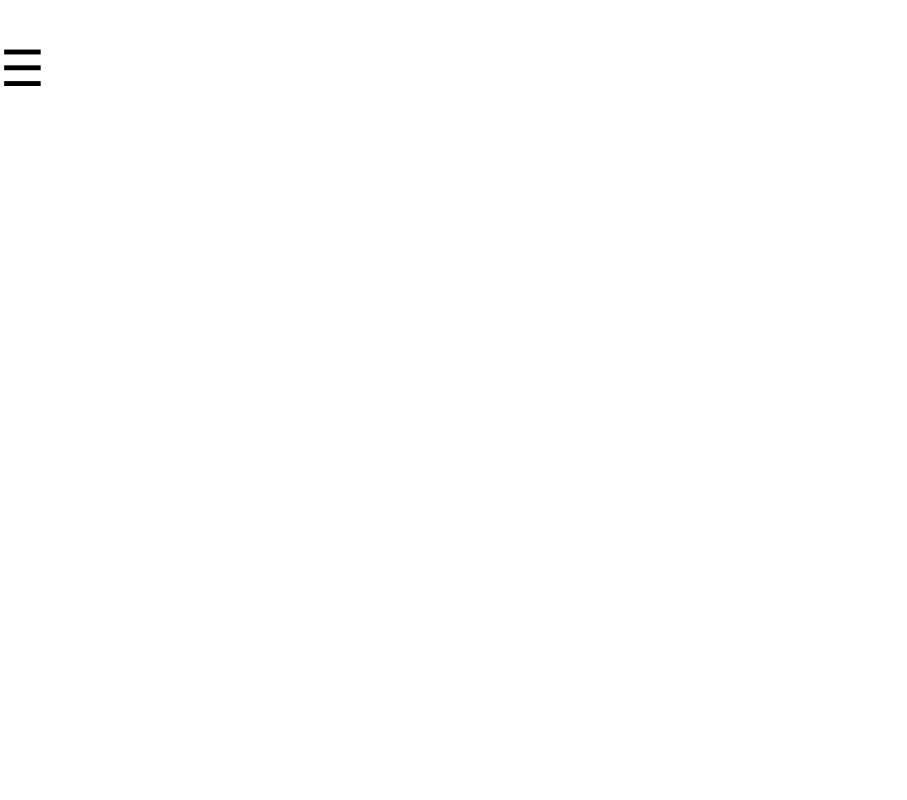
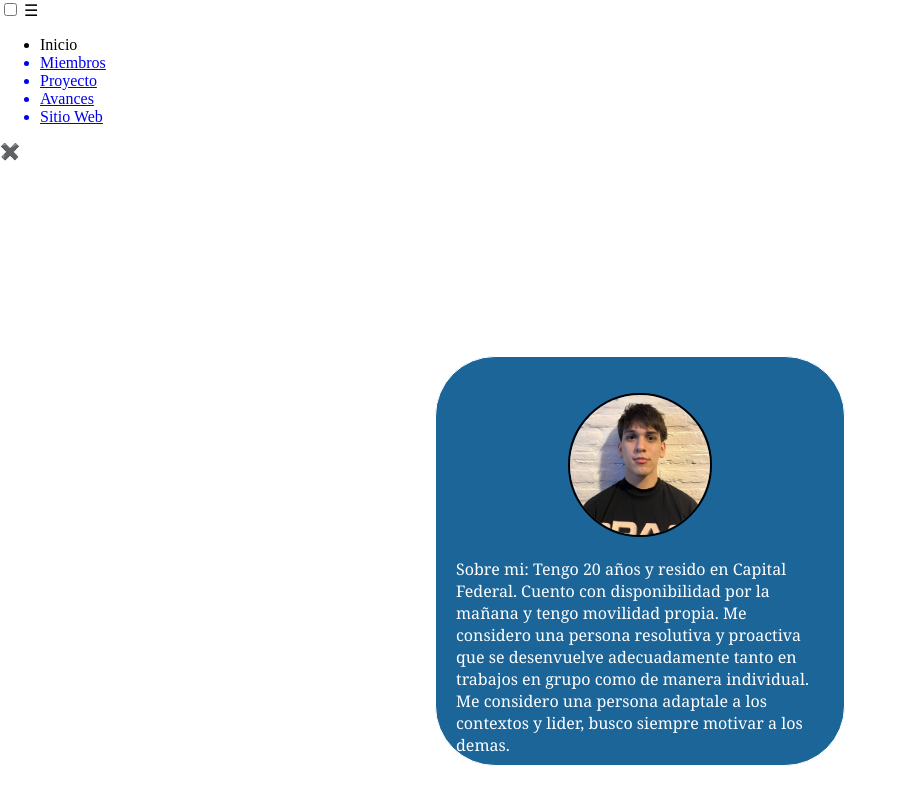
Before and after one commit to nacostalopez/CVnicolasacosta, a plain HTML site: page index.html in a window 1280 px wide. Shown: the top 800 px of the page, without its empty margins (0-907 px from the left). Drawn offline with Linux system fonts and the light colour scheme.

Commit message:
Update index.html

```diff
--- a/index.html
+++ b/index.html
@@ -7,21 +7,28 @@
 </head>
 <body>
 
-        <div class="container">
-            <div class="btn-menu">
-                <label for="btn-menu">☰</label>
-            </div>
-            <div class="capa"></div>
-            <input type="checkbox" id="btn-menu">
-            <div class="container-menu">
-                <div class="cont-menu">
-                    <nav>
-                        <a href="index.html">Pagina Principal</a>
-                        <a href="formacion.html">Formacion</a>
-                        <a href="experiencia_laboral.html">Experiencia Laboral</a>
-                        <a href="contacto.html">Datos de contacto</a>
-                        <a href="habilidades.html">Habilidades</a>
-                    </nav>
+    <nav class="titulo">
+        <div class="botondiv">
+            <input type="checkbox" id="menu">
+            <label for="menu"> ☰ </label>
+            <ul class="lista">
+                <li class="inicio">Inicio</li>
+                </a>
+                <a class="contacto" href="contacto.html">
+                    <li class="miembros">Miembros</li>
+                </a>
+                <a class="Experiencia Laboral" href="experiencia_laboral.html">
+                    <li>Proyecto</li>
+                </a>
+                <a class="educacion" href="formacion.html">
+                    <li>Avances</li>
+                </a>
+                <a class="habilidades" href="habilidades.html">
+                    <li>Sitio Web</li>
+                </a>
+            </ul>
+        </div>
+    </nav>
                     <label class="btn-cruz" for="btn-menu">✖️</label>
                 </div>
             </div>
```
